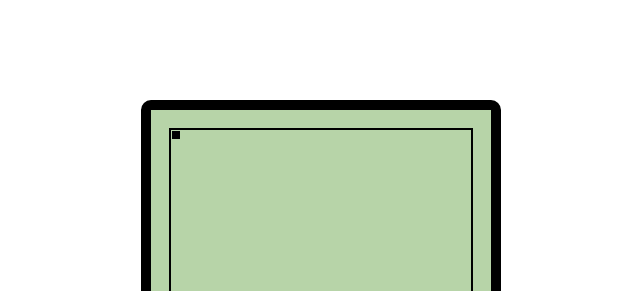
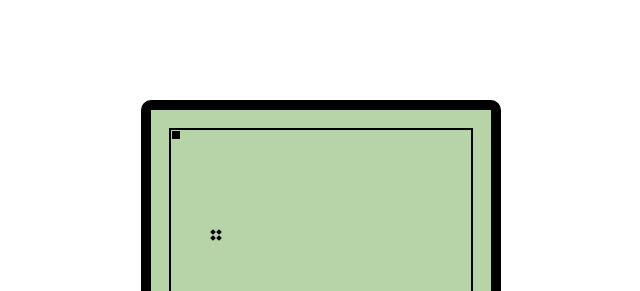
Before and after one commit to xuguojing-xgj/config-practice, a website built with webpack: page src/index.html in a window 1280 px wide. Shown: the top 291 px of the page, 319-959 px from the left. Built offline with nearby package versions, Linux system fonts and the light colour scheme.

Commit message:
设置食物样式 完成

```diff
--- a/src/index.html
+++ b/src/index.html
@@ -15,6 +15,16 @@
         <div id="stage">
             <!-- 设置蛇 -->
             <div id="snake">
+                <!-- snake 内部div 表示蛇部分 -->
+                <div></div>
+            </div>
+
+            <!-- 设置食物 -->
+            <div id="food">
+                <!-- 添加4个div 来设置食物样式 -->
+                <div></div>
+                <div></div>
+                <div></div>
                 <div></div>
             </div>
         </div>
--- a/src/style/index.less
+++ b/src/style/index.less
@@ -51,6 +51,29 @@ body {
                 position: absolute;
             }
         }
+
+        #food {
+            width: 10px;
+            height: 10px;
+            // 开启绝对定位
+            position: absolute;
+            left: 40px;
+            top: 100px;
+
+            display: flex;
+            flex-flow: row wrap;
+            // 设置主轴 和 侧轴 的空白
+            justify-content: space-between;
+            align-content: space-between;
+
+            &>div {
+                width: 4px;
+                height: 4px;
+                background-color: black;
+                // div旋转45deg
+                transform: rotate(45deg);
+            }
+        }
     }
 
     // 记分牌
```
Also changed, not shown: src/style/index.css.
